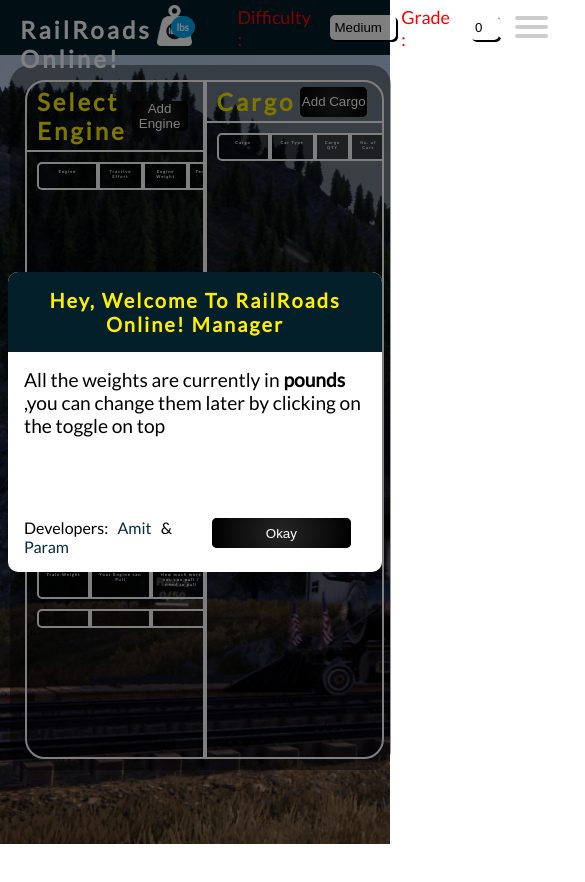
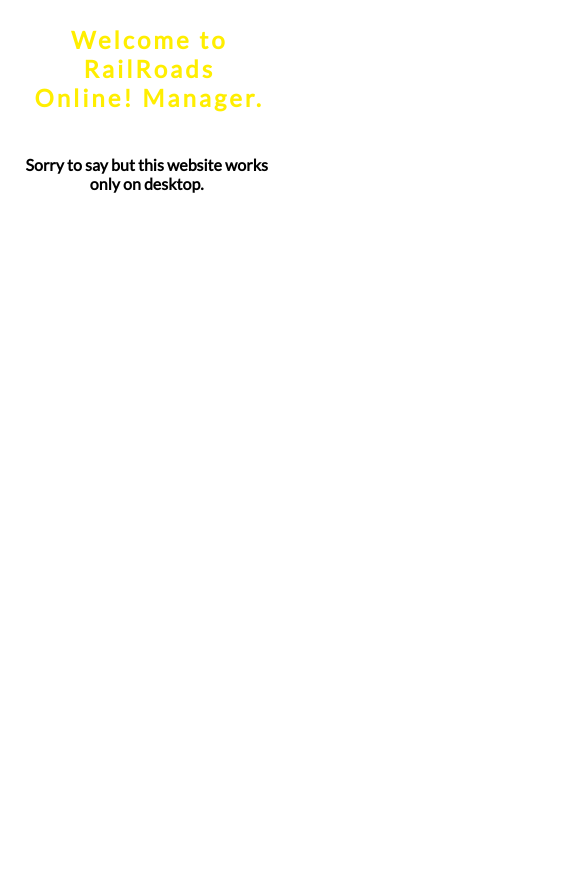
Before and after one commit to parampatil/Railroads-Online, a plain HTML site: page railroads_manager.html in a window 390 px wide. Shown: the top 882 px of the page, 585 px wide, since content can reach past the window. After the commit the page ends 844 px from the top, so only its background shows below. Drawn offline with Linux system fonts and the light colour scheme.

Commit message:
Minor adjustments and mobile view message

```diff
--- a/css/home-styles.css
+++ b/css/home-styles.css
@@ -38,10 +38,29 @@
     flex-grow: 1;
     width: 100vw;
     height: 100vh;
+    overflow-x: hidden;
     overflow-y: overlay;
-    overflow-x: hidden;
     font-family: "Lato", sans-serif;
   }
+}
+
+@media only screen and (max-width: 600px) {
+  .viewport-container {
+    display: none !important;
+  }
+
+  .mobile-msg {
+    display: block !important;
+    text-align: center;
+    position: relative;
+    left: 20px;
+    top: 20px;
+    width: 70vw;
+  }
+}
+
+.mobile-msg {
+  display: none;
 }
 
 .viewport-container {
--- a/css/manager-styles.css
+++ b/css/manager-styles.css
@@ -54,6 +54,43 @@
     font-family: "Lato", sans-serif;
   }
 }
+
+@media screen and (max-width: 900px) {
+  body {
+    display: flex;
+    flex-direction: column;
+    flex-grow: 1;
+    width: 100vw;
+    height: 100vh;
+    overflow-x: hidden;
+    overflow-y: overlay;
+    font-family: "Lato", sans-serif;
+  }
+}
+
+@media only screen and (max-width: 600px) {
+  .viewport-container {
+    display: none !important;
+  }
+
+  .mobile-msg {
+    display: block !important;
+    text-align: center;
+    position: relative;
+    left: 20px;
+    top: 20px;
+    width: 65vw;
+  }
+
+  .open {
+    display: none !important;
+  }
+}
+
+.mobile-msg {
+  display: none;
+}
+
 .viewport-container {
   display: flex;
   flex-grow: 1;
--- a/css/resource-styles.css
+++ b/css/resource-styles.css
@@ -73,6 +73,31 @@
     overflow-x: hidden;
     font-family: "Lato", sans-serif;
   }
+}
+
+@media only screen and (max-width: 600px) {
+  body {
+    overflow-x: hidden;
+    overflow-y: hidden;
+  }
+
+  .viewport-container {
+    display: none !important;
+    overflow-x: hidden;
+  }
+
+  .mobile-msg {
+    display: block !important;
+    text-align: center;
+    position: relative;
+    left: 20px;
+    top: 20px;
+    width: 70vw;
+  }
+}
+
+.mobile-msg {
+  display: none;
 }
 
 .viewport-container {
--- a/railroads_manager.html
+++ b/railroads_manager.html
@@ -18,7 +18,10 @@
 </head>
 
 <body onload="onLoad_fun()">
-
+    <div class="mobile-msg">
+        <h2 style="margin: auto;">Welcome to RailRoads Online! Manager.</h2><br><br>
+        <h4 style="margin: auto;">Sorry to say but this website works only on desktop.</h4>
+    </div>
     <!-- welcome message modal-->
     <div class="w-modal w-open">
         <div class="w-modal-overlay" onclick="welcome_modal_close()"></div>
@@ -79,7 +82,7 @@
     <div class="viewport-container">
         <div class="controls">
             <div>
-                <h2><a href="https://github.com/parampatil/Railroads-Online">RailRoads Online!</a></h2>
+                <h2><a href="index.html">RailRoads Online!</a></h2>
             </div>
             <div id="current_unit">
                 <img id="pounds" src="./images/pounds.png" alt="Current Weight Unit">
--- a/resource-calculator.html
+++ b/resource-calculator.html
@@ -26,10 +26,14 @@
 </head>
 
 <body>
+        <div class="mobile-msg">
+                <h2 style="margin: auto;">Welcome to RailRoads Online! Manager.</h2><br><br>
+                <h4 style="margin: auto;">Sorry to say but this website works only on desktop.</h4>
+            </div>
         <div class="viewport-container">
                 <div class="controls">
                         <div>
-                                <h2><a href="https://github.com/parampatil/Railroads-Online">RailRoads Online!</a></h2>
+                                <h2><a href="index.html">RailRoads Online!</a></h2>
                         </div>
 
                         <div class="page-heading">
@@ -316,9 +320,6 @@
         </div>
 
         <!-- Javascript -->
-        <script src="./utils/modal.js"></script>
-
-
         <script src="./utils/resource_calculator.js"></script>
 </body>
 
```
Also changed, not shown: index.html (+9 -5 lines).
